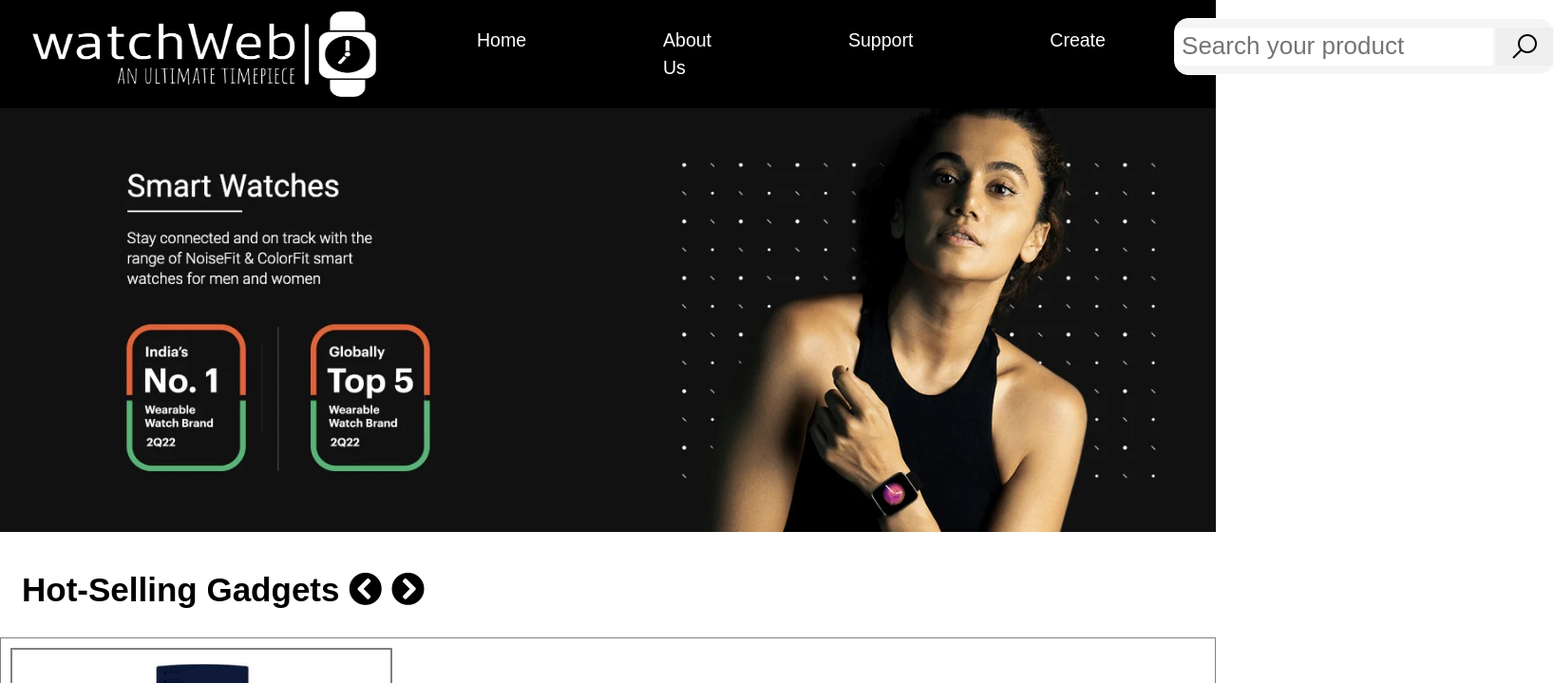
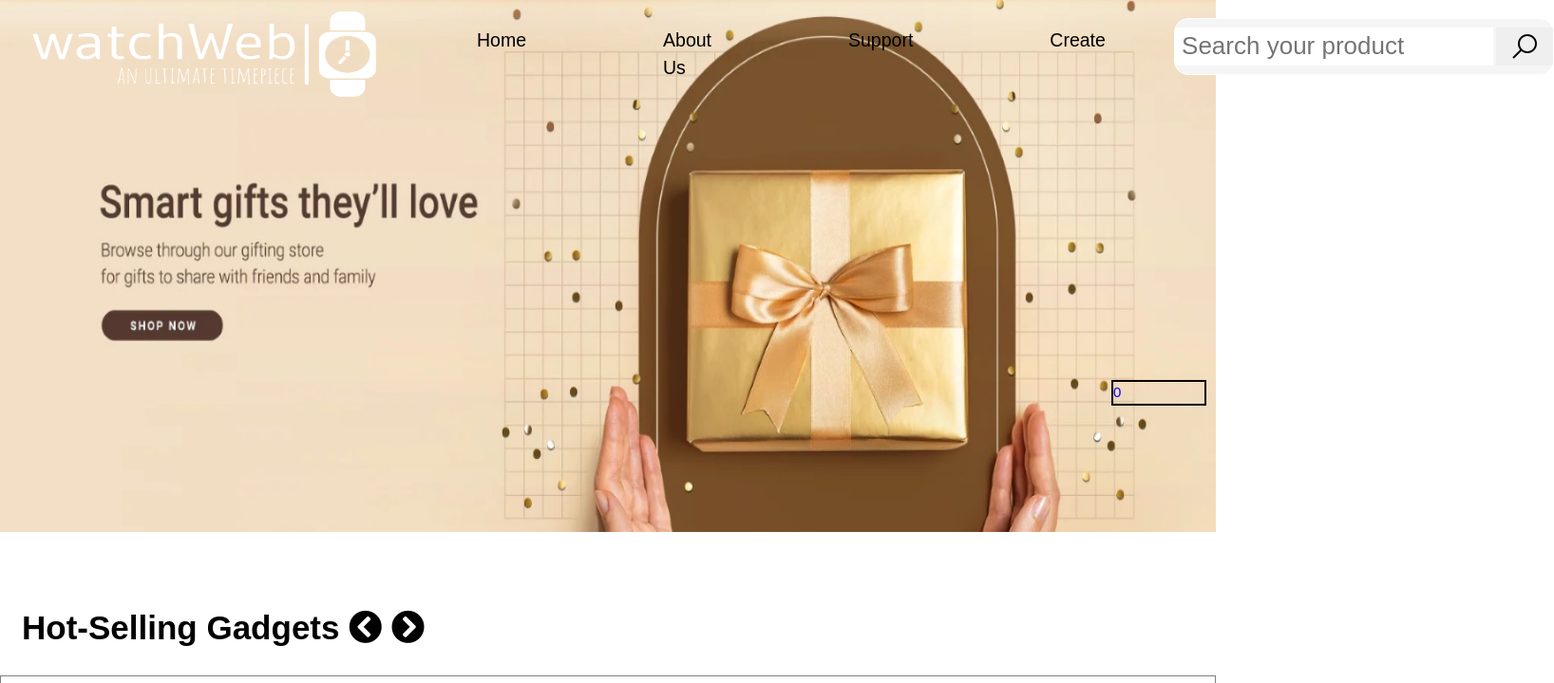
Before and after one commit to Adi-Dev-hub/watchWeb-project, a plain HTML site: page watchWeb(UP)/index.html in a window 1280 px wide. Shown: the top 719 px of the page at 95% size, 1636 px wide, since content can reach past the window. Drawn offline with nearby package versions, Linux system fonts and the light colour scheme.

Commit message:
learned and manipulated position

```diff
--- a/watchWeb(UP)/hub.css
+++ b/watchWeb(UP)/hub.css
@@ -2,7 +2,6 @@
     margin: 0;
     padding: 0;
     font-family: sans-serif;
-    font-weight: large;
 }
 
 #logo {
@@ -15,17 +14,22 @@
     margin: 12px -36px;
 }
 
+#overlap {
+    height: 600px;
+}
+
 #navbar {
     display: flex;
     align-items: center;
-    /* position: sticky; */
-    top: 0px;
-    z-index: 1;
-    transform: translateX(-50% -50%);
+    position: fixed;
+    top: 0;
+    z-index: 3;
+    /* transform: translateX(-50% -50%); */
 }
-.scroll{
+
+/* .scroll{
     background-color: black;
-                }
+                } */
 #navbar ul {
     display: flex;
 }
@@ -36,16 +40,15 @@
     position: absolute;
     height: 100%;
     width: 100%;
-
-
 }
 
 #navbar ul li {
     list-style: none;
-
     font-size: 1.3rem;
 }
+
 .searchbox {
+    /* margin-left: 10%; */
     display: flex;
     justify-content: space-between;
     align-items: center;
@@ -61,18 +64,20 @@
     font-size: 26px;
     height: 40px;
 }
+
 .searchbox button {
     border: none;
     font-size: 20px;
     margin-left: 3px;
-    height:40px;
+    height: 40px;
     /* border-radius: 15px; */
     width: 215px;
 }
+
 #navbar ul li a {
     position: relative;
     display: block;
-    color: white;
+    color: black;
     padding: 9px 72px;
     text-decoration: none;
 }
@@ -105,19 +110,12 @@
     transform: translateX(-50%) scaleX(1);
 }
 
-.slider {
-    display: flex;
-}
-
-/* .slider img {
-    height: 100%;
+.slides {
+    height: 70%;
     width: 100%;
-} */
-.slider::before {
-    content: " ";
+    display: block;
     position: absolute;
-    z-index: -1;
-    opacity: 0.5;
+    /* z-index: 1; */
 }
 
 .slides img {
@@ -192,16 +190,19 @@
     width: 100%;
     padding: 3px 2px 0px 16px;
 }
-.price button{
-    border: 1px solid ;
+
+.price button {
+    border: 1px solid;
     border-radius: 20px;
     width: 150px;
     margin-bottom: 8px;
 }
-.price img{
+
+.price img {
     width: 50px;
     border: none;
 }
+
 .p {
     position: relative;
     font-weight: 600px;
@@ -234,62 +235,64 @@
     height: inherit;
     width: inherit;
 }
+
 /* for support webpage */
-.support_company{
+.support_company {
     height: 280px;
     width: 350px;
     margin-top: 50px;
 
 }
-.support_company img{
+
+.support_company img {
     height: inherit;
     width: inherit;
 }
-.support_page_logo{
+
+.support_page_logo {
     display: flex;
     flex-wrap: wrap;
     justify-content: space-around;
     height: fit-content;
 }
-.body1{
-    margin: 0;
-  display: flex;
-  justify-content: center;
-  align-items: center;
-  height: 100vh;
 
-}
-.support_features{
+
+.support_features {
     display: flex;
     justify-content: space-around;
     align-items: center;
 
 }
+
 .items_of_support {
     display: flex;
     justify-content: space-around;
     align-items: center;
-    border:1px solid black;
+    border: 1px solid black;
     width: 350px;
     height: 200px;
     margin: 1px 10px;
     /* background-color: rgb(177 142 142); */
     border-radius: 25px;
 }
-.items_of_support:hover{
+
+.items_of_support:hover {
     box-shadow: 5px 5px gray;
 
 }
-  #forgot{
-    margin-left:260px ;
+
+#forgot {
+    margin-left: 260px;
     margin-right: 10px;
 
 }
-  #bill{
-    margin-left:10px ;
+
+#bill {
+    margin-left: 10px;
     margin-right: 310px;
 }
-.items_of_support img{
+
+.items_of_support img {
     display: block;
     flex-direction: row;
     width: 100px;
@@ -332,12 +335,14 @@ h1 {
     width: 100%;
 }
 
-.shop:hover,.shop:focus {
+.shop:hover,
+.shop:focus {
     box-shadow: 0 0 20px rgba(0, 0, 0, 0.5);
     -webkit-transform: scale(1.1);
     transform: scale(1.1);
 }
-.abtus img{
+
+.abtus img {
     width: 500px;
     height: 500px;
     margin-top: 50px;
@@ -354,40 +359,3 @@ h1 {
     border: 2px solid black;
     flex-direction: column;
 }
-
-/* #logo6{
-    width: 50px;
-    height: 50px;
-} */
-/* #logo1 {
-    background-image: url('noise.png');
-}
-
-#logo2 {
-    background-image: url('https://marksmendaily.com/wp-content/uploads/2023/02/Abhishek-MPL-3.png');
-}
-
-#logo3 {
-    background-image: url("https://download.logo.wine/logo/Redmi/Redmi-Logo.wine.png");
-}
-
-#logo4 {
-    background-image: url("https://download.logo.wine/logo/Redmi/Redmi-Logo.wine.png");
-}
-
-#logo5 {
-    background-image: url("https://download.logo.wine/logo/Redmi/Redmi-Logo.wine.png");
-}
-
-#logo6 {
-    background-image: url("https://download.logo.wine/logo/Redmi/Redmi-Logo.wine.png");
-}
-
-#logo7 {
-    background-image: url("https://download.logo.wine/logo/Redmi/Redmi-Logo.wine.png");
-}
-
-#logo1,#logo2,#logo3,#logo4,#logo5,#logo6,#logo7{
-    background-size: cover;
-
-} */
--- a/watchWeb(UP)/index.html
+++ b/watchWeb(UP)/index.html
@@ -9,8 +9,28 @@
     <link rel="stylesheet" href="https://cdnjs.cloudflare.com/ajax/libs/font-awesome/5.15.1/css/all.min.css">
     <link rel="stylesheet" href="https://www.w3schools.com/w3css/4/w3.css">
 </head>
+<style>
+    #testC {
+        display: inline;
+        border: 2px solid black;
+        width: 100px;
+        right: 10px;
+        position: fixed;
+        top: 400px;
+
+    }
+</style>
 
 <body>
+    <div id="overlap">
+        <div class="slides">
+            <!-- <img src="slider3.jpg" alt=""> -->
+            <!-- <img src="slider1.jpg" alt=""> -->
+            <img src="slider2.jpg" alt="">
+            <img src="slider4.jpg" alt="">
+            <!-- <img src="slider5.jpeg" alt=""> -->
+        </div>
+
         <nav id="navbar" class="scroll">
             <div id="logo">
                 <img src="watchweb-high-resolution-logo-white-transparent.png" alt="">
@@ -22,25 +42,18 @@
                 <li class="item"><a href="login.html">Create</a></li>
                 <div class="searchbox">
                     <input type="search" name="help" id="" placeholder=" Search your product">
-                <button><img src="searchlogo.png" alt="">  </button>
+                    <button><img src="searchlogo.png" alt=""> </button>
             </ul>
         </nav>
-
-
-    <div class="slides">
-        <img src="slider3.jpg" alt="">
-        <img src="slider1.jpg" alt="">
-        <img src="slider2.jpg" alt="">
-        <img src="slider4.jpg" alt="">
-        <img src="slider5.jpeg" alt="">
     </div>
+    <div id="testC">hello</div>
     <div class="heading">
         <strong>Hot-Selling Gadgets</strong>
         <i class="fas fa-chevron-circle-left" onmousedown="fun1()"></i>
         <i class="fas fa-chevron-circle-right" onmousedown="fun2()"></i>
     </div>
 
-    <div class="grid" id="scroll" style="overflow: scroll;">
+    <div class="grid" id="scroll_items" style="overflow: scroll;">
         <div class="items">
             <img src="P1.jpeg" alt="">
 
@@ -50,8 +63,10 @@
                     BT Calling | AI Voice assistant</h6>
                 <p class="price">
                     ₹ 8,995
-                    <a href="https://amzn.eu/d/0tk4LFN"><button class="w3-btn w3-deep-purple">Buy now </button><img src="icons8-amazon-94.png" alt="">
-                    <img src="icons8-flipkart-50.png" alt=""><img style="background: none" src="icontitan.png" alt=""></a>
+                    <a href="https://amzn.eu/d/0tk4LFN"><button class="w3-btn w3-deep-purple">Buy now </button><img
+                            src="icons8-amazon-94.png" alt="">
+                        <img src="icons8-flipkart-50.png" alt=""><img style="background: none" src="icontitan.png"
+                            alt=""></a>
                 </p>
 
             </div>
@@ -194,6 +209,24 @@
 
 
     <script>
+
+        function updateValue() {
+            if (window.scrollY == 0) {
+                const bodyscroll = document.getElementsByClassName("scroll");
+                bodyscroll.backgroundColor = "rgb(0,0,0,0)";
+            }
+            const bodyscroll = window.scrollY;
+            document.getElementById("testC").innerHTML = bodyscroll
+            document.getElementById("testC").style.color = "red"
+            if (window.scrollY == 0) {
+                document.getElementById("testC").style.color = "blue"
+            }
+        }
+        window.addEventListener("scroll", updateValue)
+        // alert(bodyscroll)
+        //code for heading effect
+
+        //slides for image display
         let slideIndex = 0;
         const slides = document.querySelectorAll('.slides img');
         const totalSlides = slides.length;
@@ -220,11 +253,11 @@
 
         // for scrolling products
         function fun1() {
-            document.getElementById('scroll').scrollLeft -= 300;
+            document.getElementById('scroll_items').scrollLeft -= 300;
         }
 
         function fun2() {
-            document.getElementById('scroll').scrollLeft += 300;
+            document.getElementById('scroll_items').scrollLeft += 300;
         }
         //for website scoll function
 
```
Also changed, not shown: watchWeb(UP)/support.html (+4 -3 lines). Lines whose indentation alone changed are shown as unchanged.
